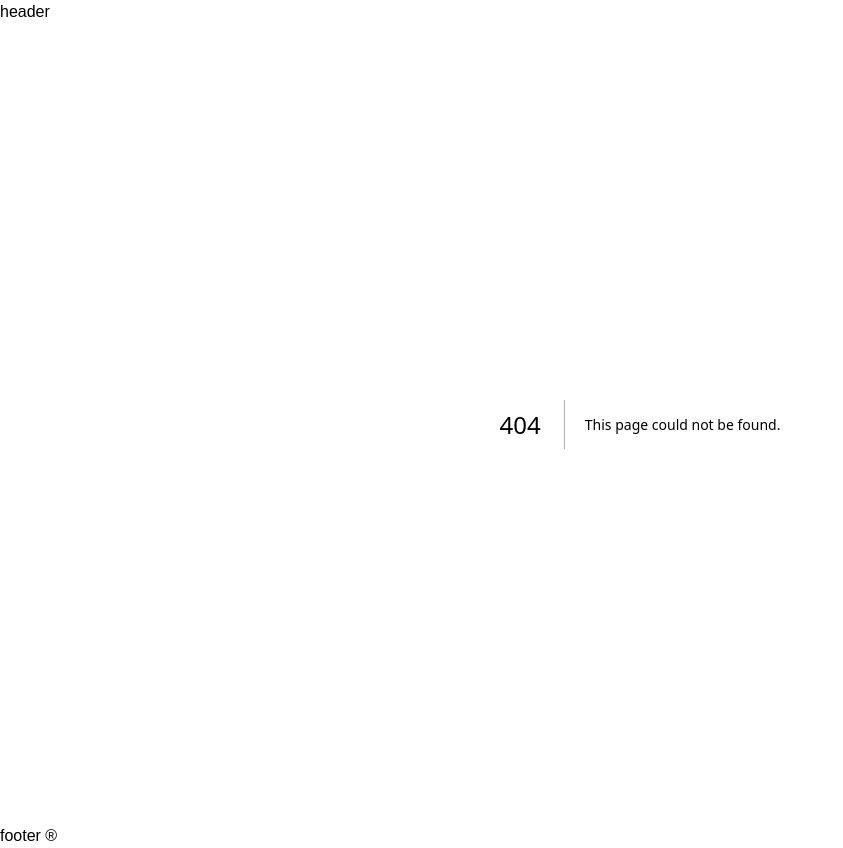
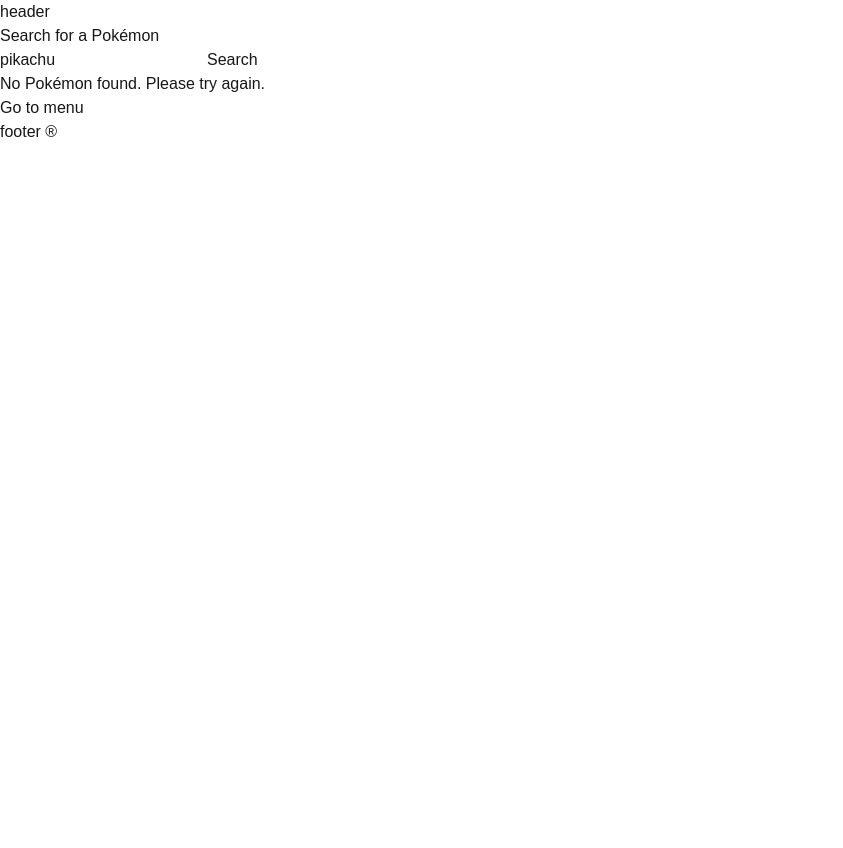
Before and after one commit to NicolasCacer/next-project, a Next.js app: page /pokemon in a window 1280 px wide. Before the commit this address had no page. Shown: the whole page, without its empty margins (0-843 px from the left). After the commit the page ends 800 px from the top, so only its background shows below. Built offline with nearby package versions, Linux system fonts and the light colour scheme.

Commit message:
Added pokemon page

```diff
--- a/src/app/(pages)/dashboard/page.js
+++ b/src/app/(pages)/dashboard/page.js
@@ -6,6 +6,7 @@
   return (
     <div>
       <button className="bg-purple-500 shadow-xl p-2 rounded-full hover:bg-purple-800" onClick={()=>router.push('/')}>Go to Main menu</button>
+      <button className="bg-red-500 shadow-xl p-2 rounded-full hover:bg-red-800" onClick={()=>router.push('/pokemon')}>Go to pokemon</button>
     </div>
   );
 }
--- /dev/null
+++ b/src/app/(pages)/pokemon/page.js
@@ -0,0 +1,77 @@
+'use client';
+
+import { useState, useEffect } from 'react';
+import { useRouter } from 'next/navigation';
+
+export default function Page() {
+  const [pokemonName, setPokemonName] = useState('pikachu'); // Default to 'pikachu'
+  const [pokemon, setPokemon] = useState(null);
+  const [loading, setLoading] = useState(false);
+  const router = useRouter();
+
+  // Fetch the Pokémon data based on the pokemonName
+  const fetchPokemon = async () => {
+    if (!pokemonName) return;
+
+    setLoading(true);
+    try {
+      const res = await fetch(`https://pokeapi.co/api/v2/pokemon/${pokemonName}`);
+      if (!res.ok) {
+        throw new Error('Pokémon not found');
+      }
+      const data = await res.json();
+      setPokemon(data);
+    } catch (error) {
+      setPokemon(null); // Reset if there is an error
+    } finally {
+      setLoading(false);
+    }
+  };
+
+  // Handle input change
+  const handleInputChange = (e) => {
+    setPokemonName(e.target.value.toLowerCase()); // Convert to lowercase to handle case-insensitive search
+  };
+
+  // Handle the search button click
+  const handleSearchClick = () => {
+    fetchPokemon(); // Trigger the fetch when the search button is clicked
+  };
+
+  return (
+    <div className="container text-center">
+      <h1 className="text-2xl font-bold mb-4">Search for a Pokémon</h1>
+      <input
+        type="text"
+        placeholder="Enter Pokémon name or ID"
+        value={pokemonName}
+        onChange={handleInputChange}
+        className="border p-2 rounded mb-4 text-black"
+      />
+      <button
+        onClick={handleSearchClick}
+        className="bg-blue-500 text-white p-2 rounded mb-4"
+      >
+        Search
+      </button>
+      {loading ? (
+        <p>Cargando...</p>
+      ) : pokemon ? (
+        <>
+          <h1 className="text-2xl font-bold">{pokemon.name}</h1>
+          <img
+            src={pokemon.sprites.front_default}
+            alt={pokemon.name}
+            className="mx-auto"
+          />
+          <p className="mt-2">ID: {pokemon.id}</p>
+          <p>Height: {pokemon.height} decimeters</p>
+          <p>Weight: {pokemon.weight} hectograms</p>
+        </>
+      ) : (
+        <p>No Pokémon found. Please try again.</p>
+      )}
+      <button className="bg-red-500 shadow-xl p-2 rounded-full hover:bg-red-800" onClick={()=>router.push('/')}>Go to menu</button>
+    </div>
+  );
+}
```
